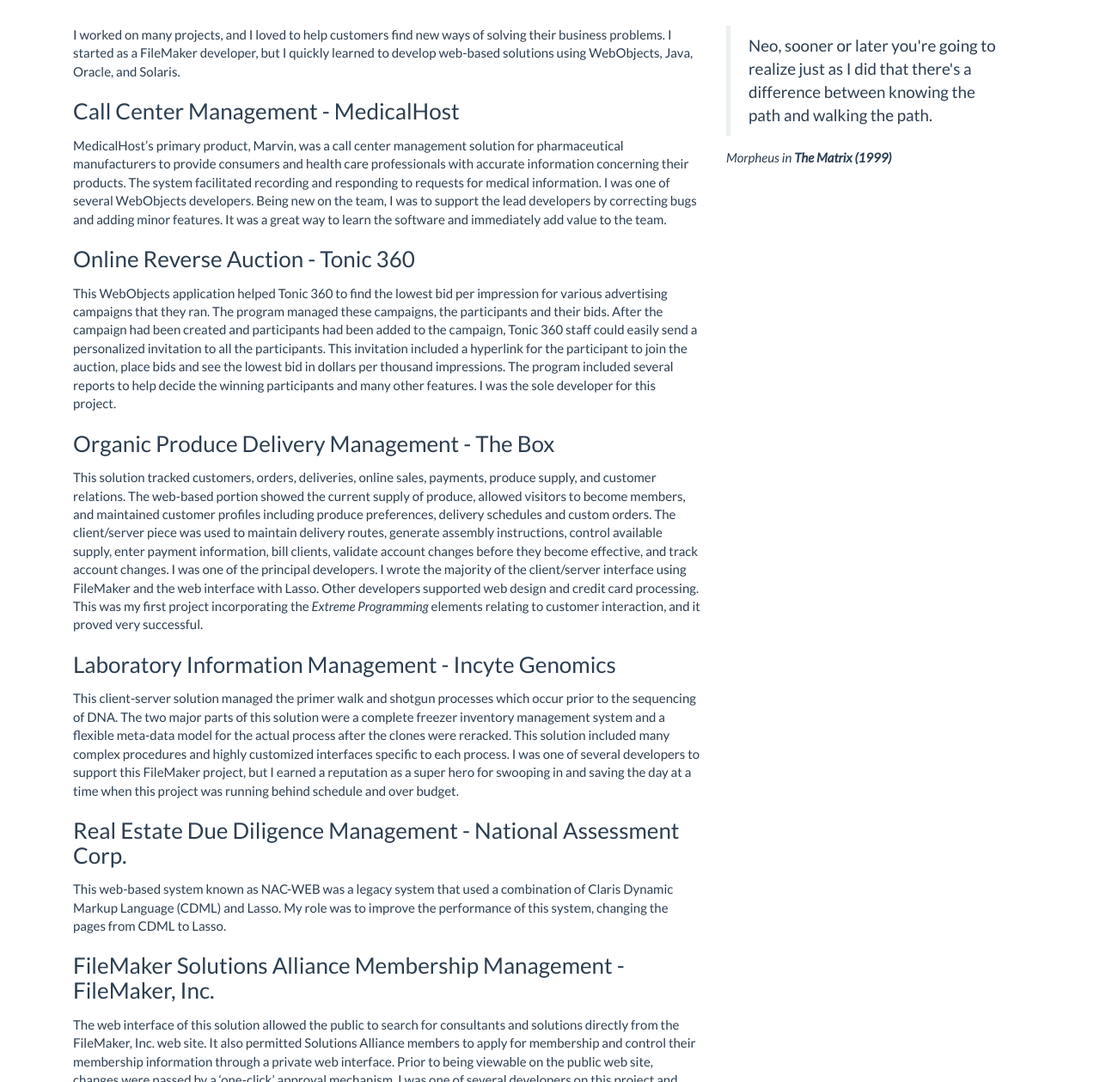
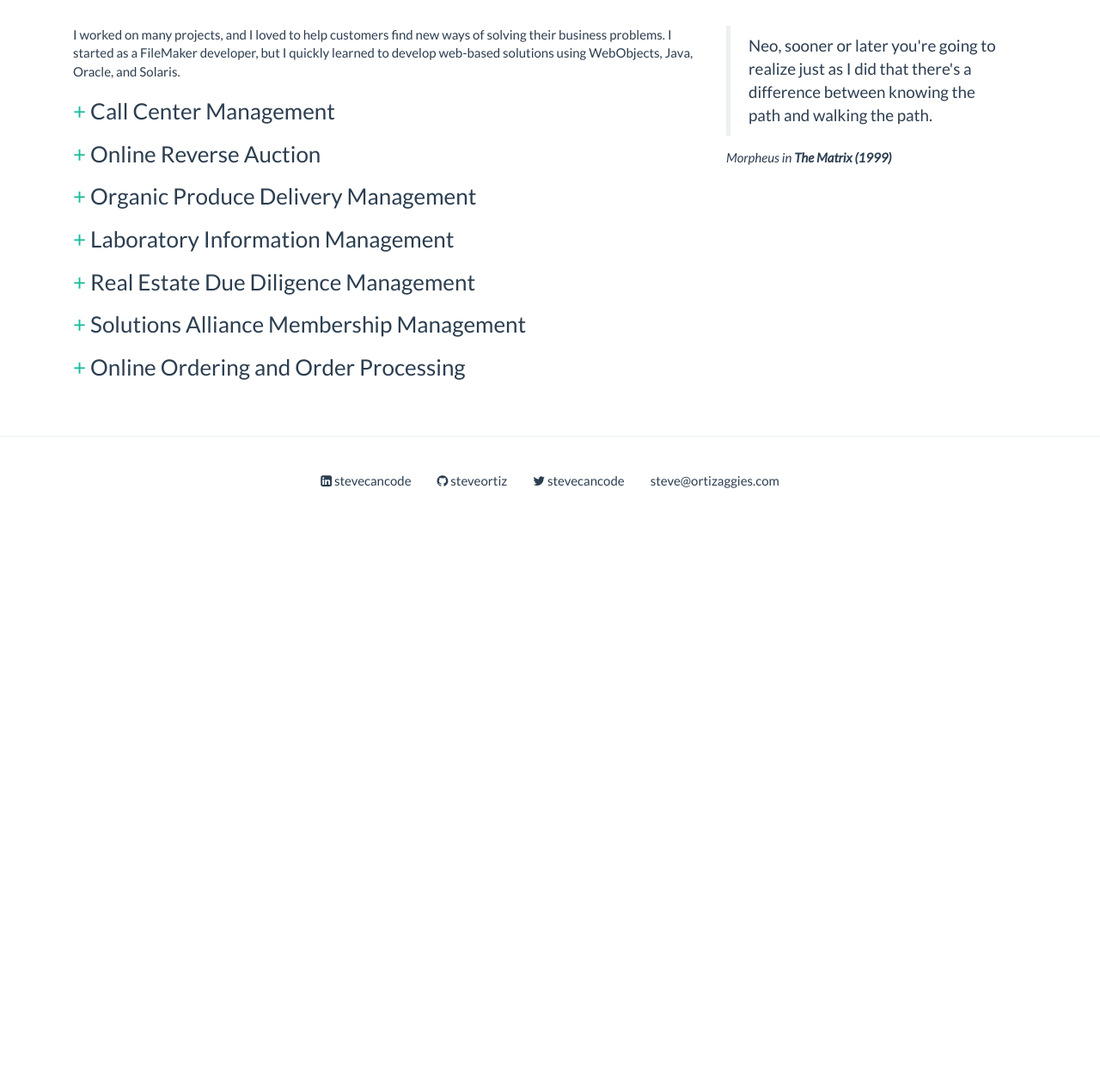
Before and after one commit to chesshacker/chesshacker.github.io, a Jekyll site: the page built from experience/quetzal.md, in a window 1280 px wide and 1400 px high, scrolled down 234 px. Shown: the part 141-1400 px from the top of the window at 86% size. Built offline with Jekyll 4.4.1, drawn with Linux system fonts in a browser that asks for light colours; nearby versions of some CDN libraries; after the commit the page ends 991 px from its top, so only the background shows below that; some of the changed text lies outside the part shown.

Commit message:
collapse under h3

```diff
--- a/_includes/head.html
+++ b/_includes/head.html
@@ -25,6 +25,7 @@
   <![endif]-->
 
   <script src="https://ajax.googleapis.com/ajax/libs/jquery/1.11.3/jquery.min.js"></script>
+  <script src="/js/site.js"></script>
   <script src="https://maxcdn.bootstrapcdn.com/bootstrap/3.3.6/js/bootstrap.min.js" integrity="sha384-0mSbJDEHialfmuBBQP6A4Qrprq5OVfW37PRR3j5ELqxss1yVqOtnepnHVP9aJ7xS" crossorigin="anonymous"></script>
 
 </head>
--- a/_sass/_my-custom.scss
+++ b/_sass/_my-custom.scss
@@ -44,3 +44,21 @@
     color: white;
     text-shadow: $brand-primary 0.3em 0.3em 0.3em;
 }
+
+.container {
+  h3 {
+    &:before {
+      content: "+ ";
+      color: $link-hover-color;
+    }
+    &:hover{
+      cursor: pointer;
+      color: $link-hover-color;
+    }
+    &.active {
+      &:before {
+        content: "\2013\0020 ";
+      }
+    }
+  }
+}
--- a/experience/quetzal.md
+++ b/experience/quetzal.md
@@ -15,7 +15,7 @@
 quickly learned to develop web-based solutions using WebObjects, Java, Oracle,
 and Solaris.
 
-### Call Center Management - MedicalHost
+### Call Center Management
 
 MedicalHost's primary product, Marvin, was a call center management solution for
 pharmaceutical manufacturers to provide consumers and health care professionals
@@ -25,7 +25,7 @@
 developers by correcting bugs and adding minor features.  It was a great way to
 learn the software and immediately add value to the team.
 
-### Online Reverse Auction - Tonic 360
+### Online Reverse Auction
 
 This WebObjects application helped Tonic 360 to find the lowest bid per
 impression for various advertising campaigns that they ran.  The program managed
@@ -37,39 +37,41 @@
 several reports to help decide the winning participants and many other features.
 I was the sole developer for this project.
 
-### Organic Produce Delivery Management - The Box
+### Organic Produce Delivery Management
 
 This solution tracked customers, orders, deliveries, online sales, payments,
-produce supply, and customer relations.  The web-based portion showed the
-current supply of produce, allowed visitors to become members, and maintained
-customer profiles including produce preferences, delivery schedules and custom
-orders.  The client/server piece was used to maintain delivery routes, generate
-assembly instructions, control available supply, enter payment information, bill
-clients, validate account changes before they become effective, and track
-account changes.  I was one of the principal developers.  I wrote the majority
-of the client/server interface using FileMaker and the web interface with Lasso.
-Other developers supported web design and credit card processing.  This was my
-first project incorporating the *Extreme Programming* elements relating to
-customer interaction, and it proved very successful.
+produce supply, and customer relations for the Bay Area Organic Express.  The
+web-based portion showed the current supply of produce, allowed visitors to
+become members, and maintained customer profiles including produce preferences,
+delivery schedules and custom orders.  The client/server piece was used to
+maintain delivery routes, generate assembly instructions, control available
+supply, enter payment information, bill clients, validate account changes before
+they become effective, and track account changes.  I was one of the principal
+developers.  I wrote the majority of the client/server interface using FileMaker
+and the web interface with Lasso. Other developers supported web design and
+credit card processing.  This was my first project incorporating the *Extreme
+Programming* elements relating to customer interaction, and it proved very
+successful.
 
-### Laboratory Information Management - Incyte Genomics
+### Laboratory Information Management
 
-This client-server solution managed the primer walk and shotgun processes which
-occur prior to the sequencing of DNA.  The two major parts of this solution were
-a complete freezer inventory management system and a flexible meta-data model
-for the actual process after the clones were reracked.  This solution included
-many complex procedures and highly customized interfaces specific to each
-process.  I was one of several developers to support this FileMaker project, but
-I earned a reputation as a super hero for swooping in and saving the day at a
-time when this project was running behind schedule and over budget.
+This client-server solution managed the Incyte Genomics' primer walk and shotgun
+processes which occur prior to the sequencing of DNA.  The two major parts of
+this solution were a complete freezer inventory management system and a flexible
+meta-data model for the actual process after the clones were reracked.  This
+solution included many complex procedures and highly customized interfaces
+specific to each process.  I was one of several developers to support this
+FileMaker project, but I earned a reputation as a super hero for swooping in and
+saving the day at a time when this project was running behind schedule and over
+budget.
 
-### Real Estate Due Diligence Management - National Assessment Corp.
+### Real Estate Due Diligence Management
 
-This web-based system known as NAC-WEB was a legacy system that used a
-combination of Claris Dynamic Markup Language (CDML) and Lasso.  My role was to
-improve the performance of this system, changing the pages from CDML to Lasso.
+This customer had a legacy system using a combination of Claris Dynamic Markup
+Language (CDML).  My assignment was to improve the performance of the system by
+changing the system from CDML to Lasso.
 
-### FileMaker Solutions Alliance Membership Management - FileMaker, Inc.
+### Solutions Alliance Membership Management
 
 The web interface of this solution allowed the public to search for consultants
 and solutions directly from the FileMaker, Inc. web site.  It also permitted
@@ -81,15 +83,15 @@
 written test on behalf of Quetzal Consulting as part of our membership
 requirements, and I aced it.
 
-### Online Ordering and Order Processing - Pyramid Printing & Graphics
+### Online Ordering and Order Processing
 
-The ordering aspect of this system collected printing requirements via the web,
-verified the order by displaying a custom preview to the customer, and provided
-real-time order status tracking.  The custom preview was generated from
-FileMaker Pro's Web Companion via FileMaker scripts, Apple Events and
-QuarkXPress.  A similar procedure was later used to generate typesets for each
-order.  The way in which this was done gave Pyramid astounding adaptability to
-generate custom templates.  For each order they typeset, a tracking sheet was
+Pyramid Printing & Graphics requested we build a system to collect printing
+requirements via the web, verify the order by displaying a custom preview to the
+customer, and provide real-time order status tracking.  The custom preview was
+generated from FileMaker Pro's Web Companion via FileMaker scripts, Apple Events
+and QuarkXPress.  A similar procedure was later used to generate typesets for
+each order.  The way in which this was done gave Pyramid astounding adaptability
+to generate custom templates.  For each order they typeset, a tracking sheet was
 generated and a barcode scanner was used to quickly track the order progress
 after printing and shipping.  Once a company's orders had been shipped, it
 generated one invoice per cost center.  I was the sole developer on this project
--- /dev/null
+++ b/js/site.js
@@ -0,0 +1,13 @@
+---
+---
+$(document).ready(function(){
+
+  // toggle content
+  $("h3").nextUntil("h3, hr").hide();
+
+  $("h3").click(function() {
+    $(this).nextUntil("h3, hr").slideToggle("fast");
+    $(this).toggleClass("active", 1000);
+  });
+
+});
```
